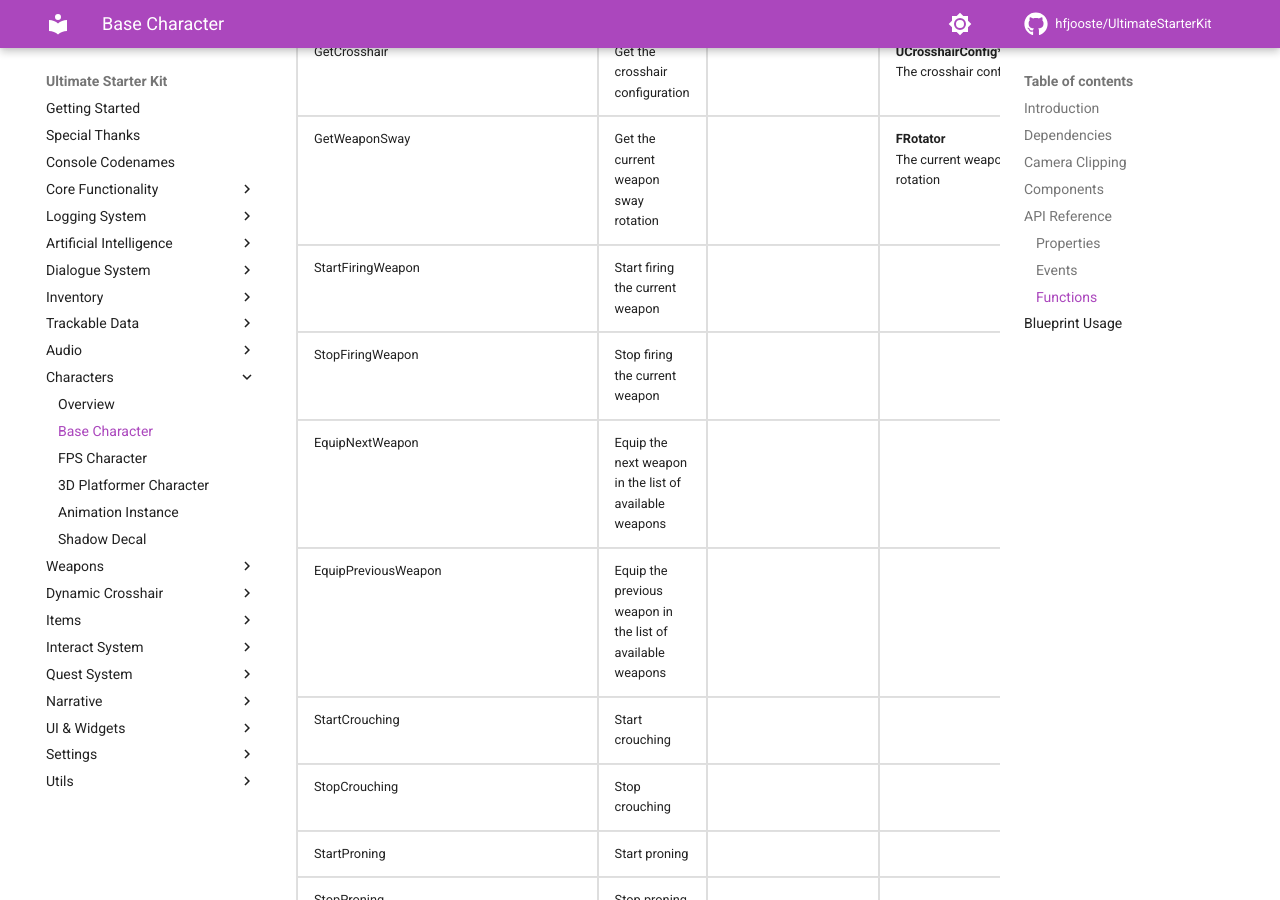
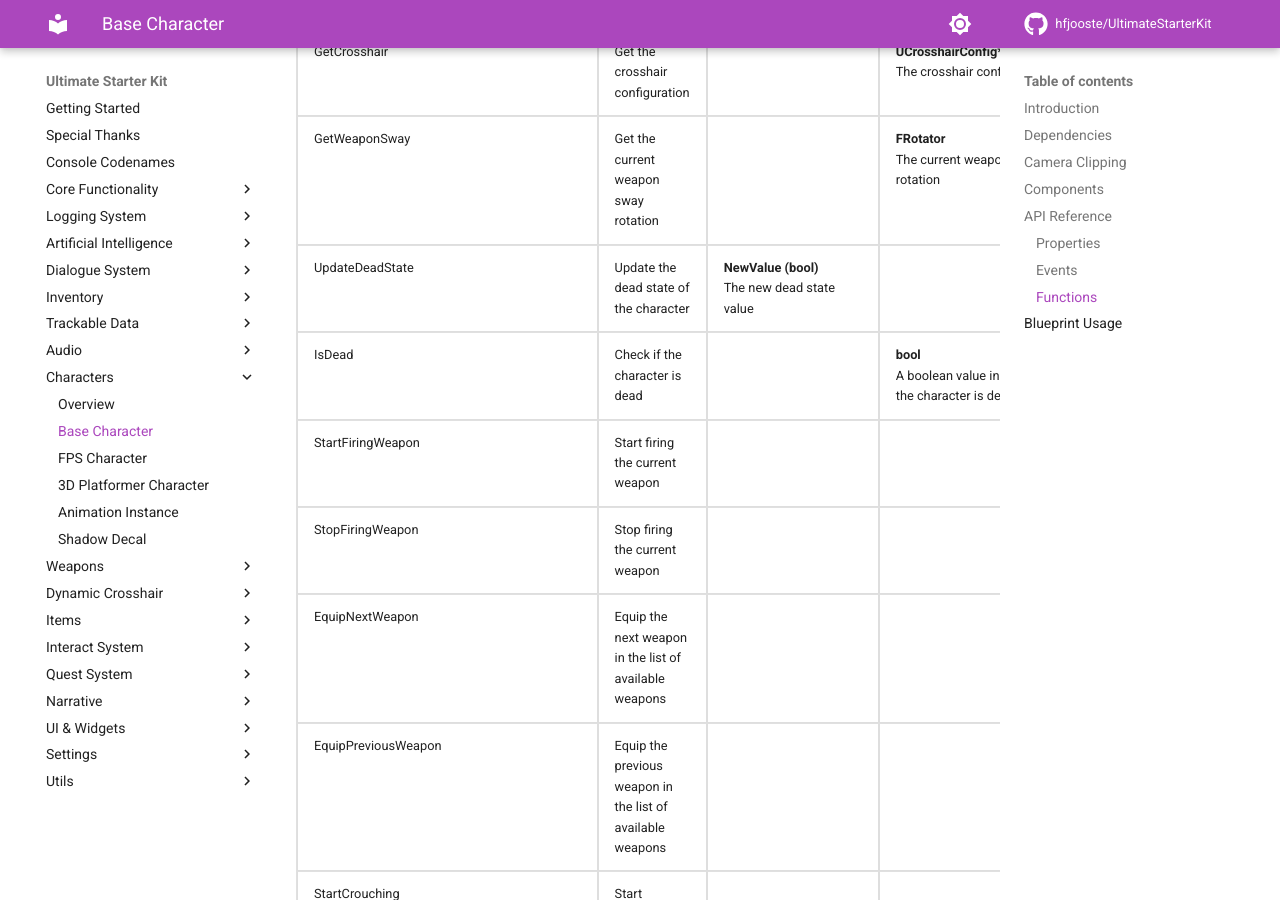
Before and after one commit to hfjooste/UltimateStarterKit, an MkDocs documentation site: the page built from docs/uskcharacter.md, in a window 1280 px wide and 900 px high, scrolled down 17955 px. Built offline with MkDocs 1.6.1 and Material for MkDocs 9.7.7, drawn with Linux system fonts in a browser that asks for light colours; comment, search, counter and statistics services are not loaded.

Commit message:
Updated documentation

```diff
--- a/docs/uskcharacter.md
+++ b/docs/uskcharacter.md
@@ -875,6 +875,18 @@ The <code>USKCharacter</code> uses the following components:
 		<td><strong>FRotator</strong><br/>The current weapon sway rotation</td>
 	</tr>
 	<tr>
+		<td>UpdateDeadState</td>
+		<td>Update the dead state of the character</td>
+		<td><strong>NewValue (bool)</strong><br/>The new dead state value</td>
+		<td></td>
+	</tr>
+	<tr>
+		<td>IsDead</td>
+		<td>Check if the character is dead</td>
+		<td></td>
+		<td><strong>bool</strong><br/>A boolean value indicating if the character is dead</td>
+	</tr>
+	<tr>
 		<td>StartFiringWeapon</td>
 		<td>Start firing the current weapon</td>
 		<td></td>
--- a/mkdocs.yml
+++ b/mkdocs.yml
@@ -85,6 +85,8 @@ nav:
         - Is Attacking: btdecorator_isattacking.md
         - Is Dead: btdecorator_isdead.md
         - Is Near Target: btdecorator_isneartarget.md
+        - Is Staggered: btdecorator_isstaggered.md
+        - Is Target Dead: btdecorator_istargetdead.md
         - Was Initialized: btdecorator_wasinitialized.md
         - Was Target Reached: btdecorator_wastargetreached.md
       - Tasks:
```
Also changed, not shown: docs/btdecorator_isstaggered.md (added, +25 -0 lines), docs/btdecorator_istargetdead.md (added, +25 -0 lines), docs/enemycharacter.md (+1 -1 lines), 1 other file.
